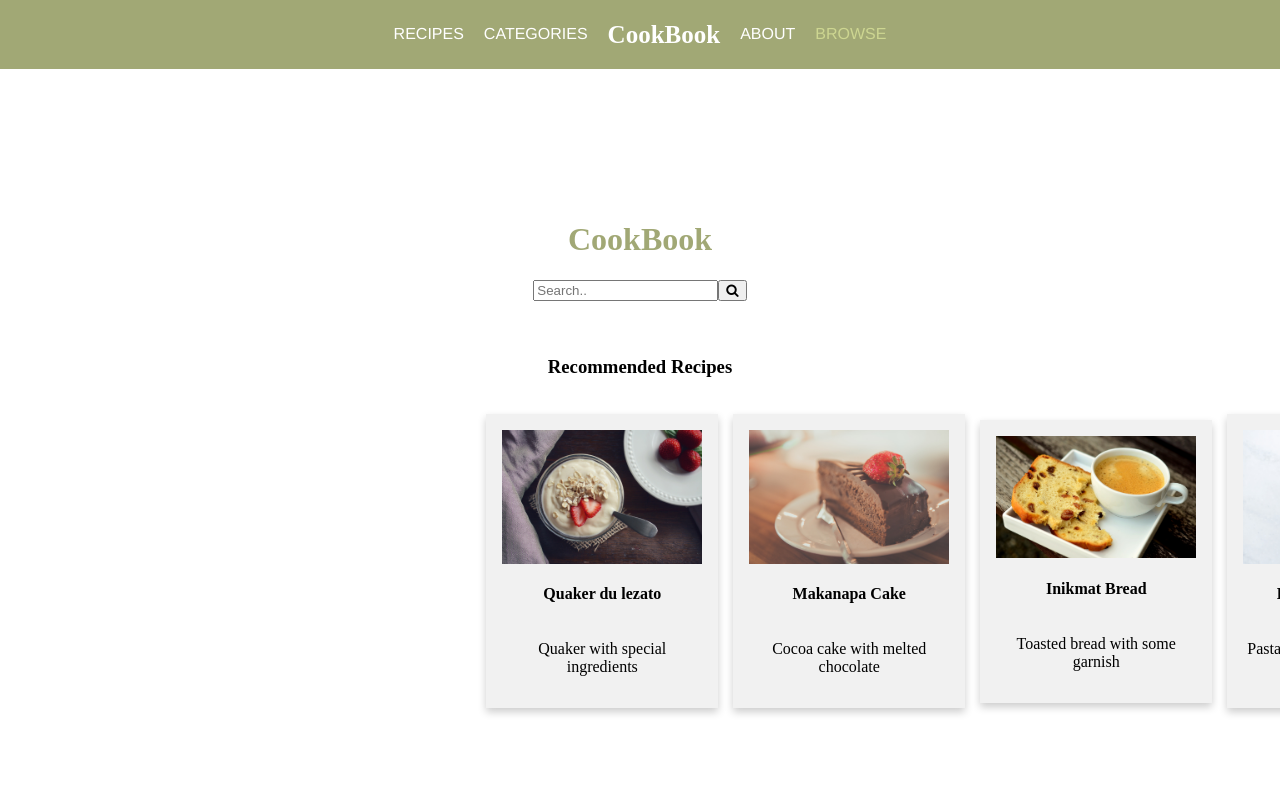
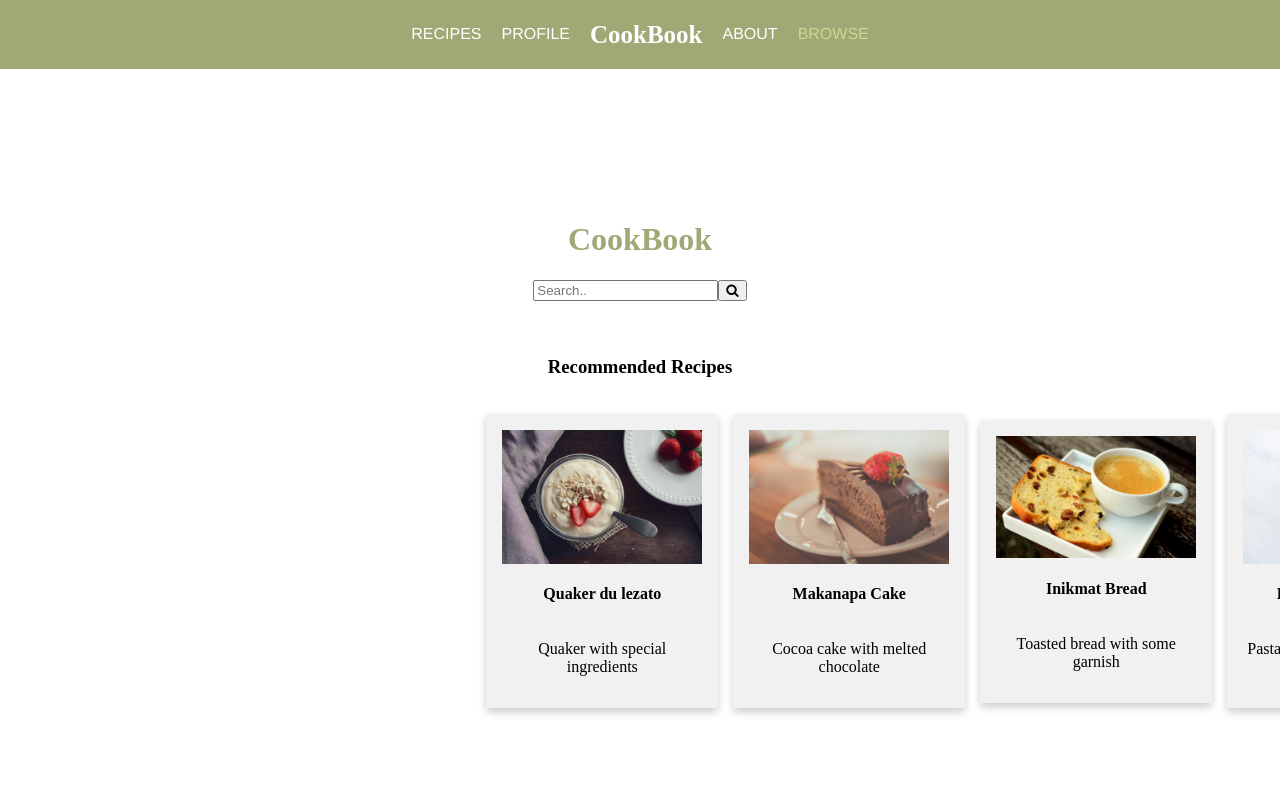
Before and after one commit to eril19/CookBook, a plain HTML site: page browse.html in a window 1280 px wide. Shown: the top 800 px of the page. Drawn offline with Linux system fonts and the light colour scheme; a web font is replaced by a local one.

Commit message:
Update browse.html

```diff
--- a/browse.html
+++ b/browse.html
@@ -18,7 +18,7 @@
                         <a href="./recipes.html">RECIPES</a>
                     </div>
                     <div class="navigation">
-                        <a href="">CATEGORIES</a>
+                        <a href="./profile.html">PROFILE</a>
                     </div>
                 </div>
                 <div class="nav logo">
```
